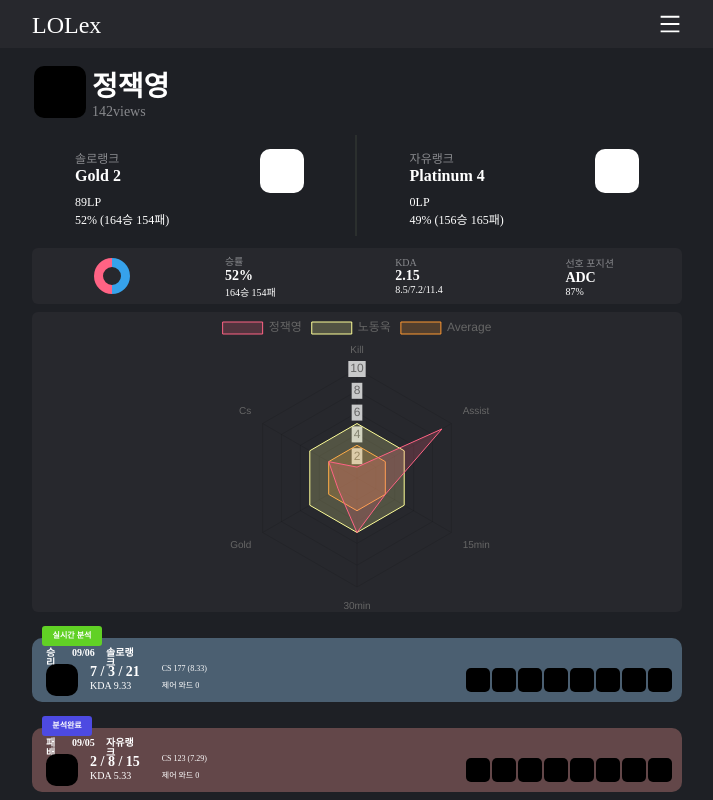
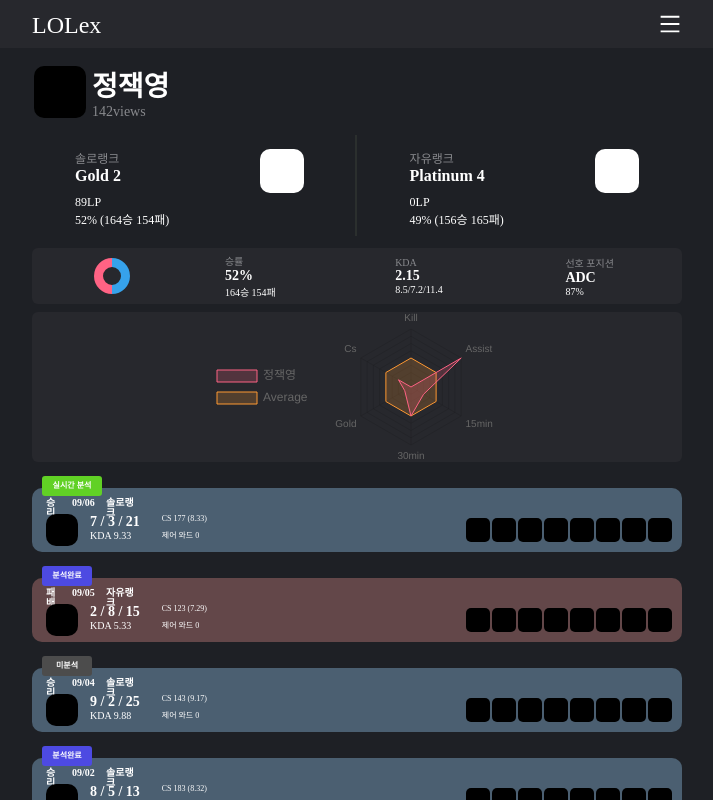
Before and after one commit to fifteen-GG/15GG_front, a React (Create React App) app: page /user in a window 1280 px wide. Shown: the top 800 px of the page, without its empty margins (283-996 px from the left). Built offline with nearby package versions, Linux system fonts and the light colour scheme; no server answers; a web font is replaced by a local one.

Commit message:
feat:Amend Graph UI

```diff
--- a/src/components/userInfo/UserGraph.tsx
+++ b/src/components/userInfo/UserGraph.tsx
@@ -22,25 +22,24 @@ ChartJS.register(
 );
 
 const options = {
+  maintainAspectRatio: false,
   elements: {
     point: {
       radius: 0, // 점 제거
     },
   },
-  scale: {
-    ticks: { beginAtZero: true, display: false, max: 10, min: 0, stepSize: 2 }, //maxTicksLimit data 최대값의 2배
-    pointLabels: {
-      fontSize: 12, // radar 차트 fontsize
-      fontColor: '#607D8B',
-      // fontStyle: "bold",
-      // padding: 100, // x3.5에서 사용가능 지금 2.9.4인데 3위 이상에서는 ie11 작동 안함
+  scales: {
+    r: {
+      ticks: {
+        display: false,
+      },
     },
   },
-  tooltips: {
-    enabled: false, // 툴팁 제거
-    mode: 'nearest',
-    position: 'average',
-    intersect: false,
+  plugins: {
+    legend: {
+      position: 'left' as 'left',
+      // position: 'top' as 'top',
+    },
   },
 };
 
@@ -55,15 +54,8 @@ export const data = {
       borderWidth: 1,
     },
     {
-      label: '노동욱',
+      label: 'Average',
       data: [5, 5, 5, 5, 5, 5],
-      backgroundColor: 'rgba(255, 255, 153, 0.2)',
-      borderColor: 'rgba(255, 255, 153, 1)',
-      borderWidth: 1,
-    },
-    {
-      label: 'Average',
-      data: [3, 3, 3, 3, 3, 3],
       backgroundColor: 'rgba(255, 153, 51, 0.2)',
       borderColor: 'rgba(255, 153, 51, 1)',
       borderWidth: 1,
--- a/src/components/userInfo/UserStatInfo.tsx
+++ b/src/components/userInfo/UserStatInfo.tsx
@@ -30,6 +30,9 @@ ChartJS.register(
 );
 
 const options = {
+  options: {
+    maintainAspectRatio: false,
+  },
   elements: {
     point: {
       radius: 0, // 점 제거
--- a/src/components/userInfo/styles/userGraph.s.tsx
+++ b/src/components/userInfo/styles/userGraph.s.tsx
@@ -13,6 +13,7 @@ export const UserGraphDraw = styled.div`
   margin: 0 auto;
   @media screen and (max-width: 360px) {
     width: 100%;
+    height: 180px;
   }
   @media screen and (min-width: 361px) {
   }
```
